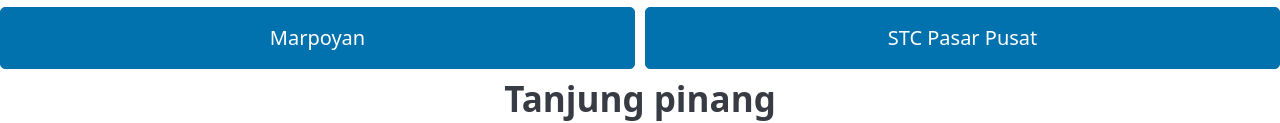
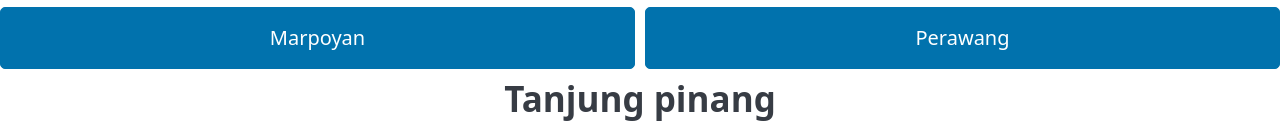
Before and after one commit to Zhoros/Zhoros.github.io, a plain HTML site: page link/link.html in a window 1280 px wide. Shown: the part 207-330 px from the top of the page. Drawn offline with Linux system fonts and the light colour scheme.

Commit message:
Update link.html

```diff
--- a/link/link.html
+++ b/link/link.html
@@ -22,7 +22,7 @@
 		</div>
 		<div style="width: 100%; display: flex; gap: 10px">
 			<button onclick="window.location.href='https://ybmarp.server72.my.id'" style="flex: 1">Marpoyan</button>
-			<button onclick="window.location.href='https://ybbang.server72.my.id'" style="flex: 1">STC Pasar Pusat</button>
+			<button onclick="window.location.href='https://ybbang.server72.my.id'" style="flex: 1">Perawang</button>
 		</div>
 
 		<h2>Tanjung pinang</h2>
```
